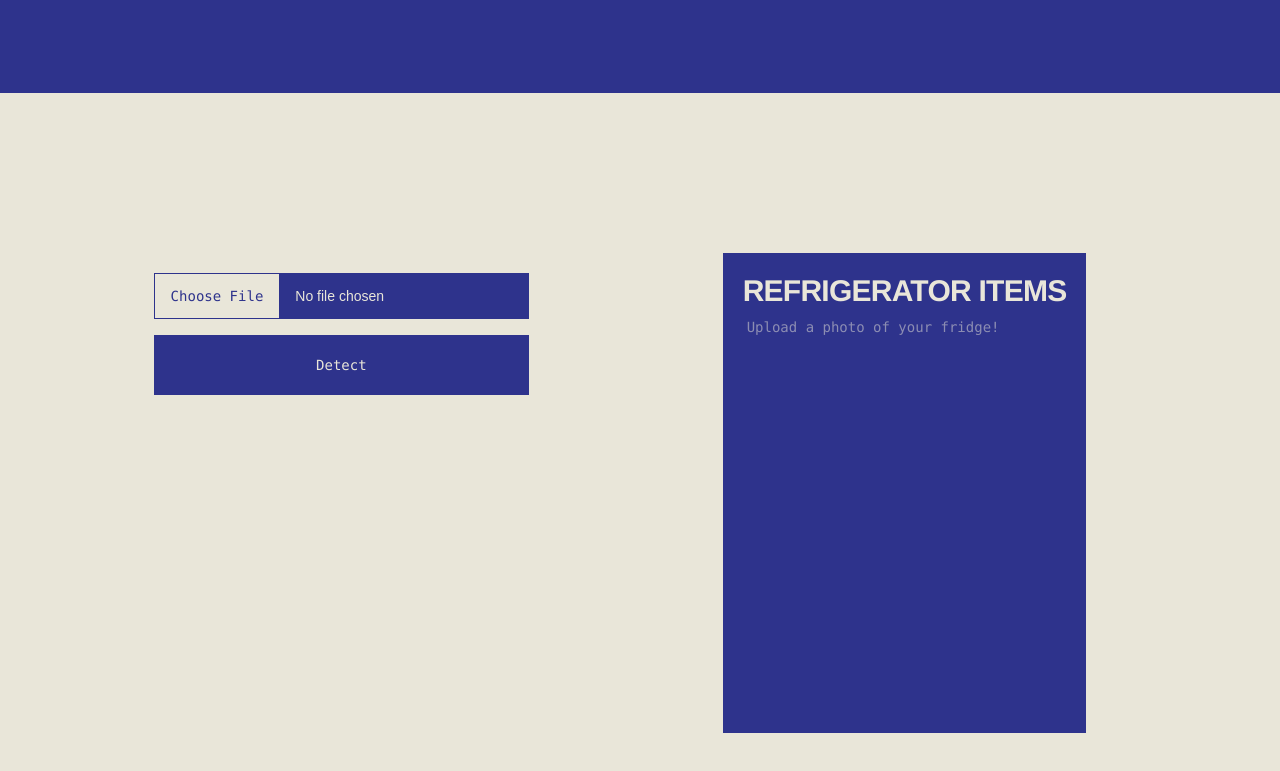
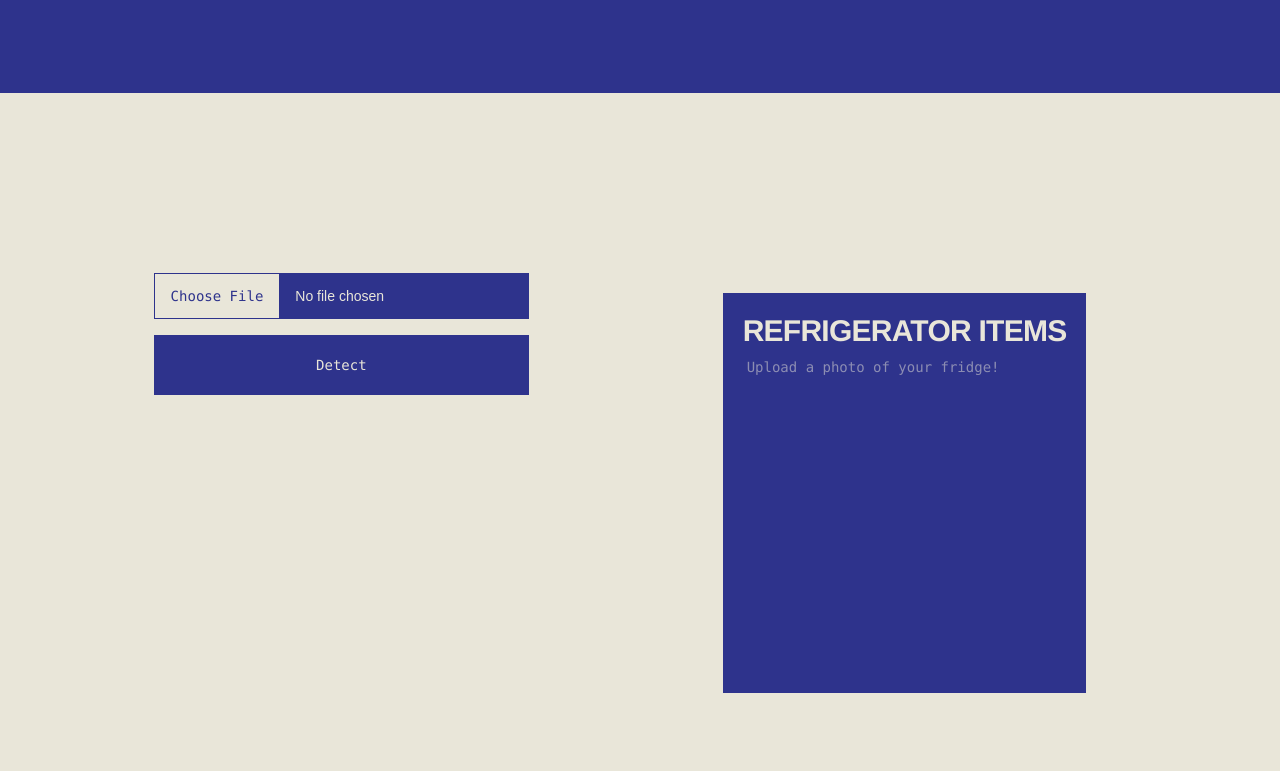
Before and after one commit to aryapatxl/fridge-vision, a Next.js app: page / in a window 1280 px wide. Shown: the part 895-1666 px from the top of the page. Built offline with nearby package versions, Linux system fonts and the light colour scheme.

Commit message:
changed resting height of list

```diff
--- a/src/app/components/ImageUpload.js
+++ b/src/app/components/ImageUpload.js
@@ -96,7 +96,7 @@ const ImageUpload = ({ output, setOutput }) => {
 
           {selectedImage && ( // show the selected image if it exists
           <div className="flex flex-col items-center mt-4">
-            <Image
+            <img
               src={selectedImage}
               alt="Selected"
               className="hidden md:block min-h-[50%] max-h-[400px] mx-auto" // hide on small screens, show on medium and up
--- a/src/app/page.js
+++ b/src/app/page.js
@@ -66,8 +66,8 @@ const HomePage = () => {
               href="#"
               className="block mt-4 xl:mt-0 p-5 max-w-lg bg-blue dark:bg-blue-dark overflow-y-auto"
               style={{
-                minHeight: "60vh", // minimum height
-                maxHeight: output ? "100vh" : "60vh", // max height to 50vh when output exists, otherwise 20vh
+                minHeight: "50vh", // minimum height
+                maxHeight: output ? "100vh" : "50vh", // max height to 50vh when output exists, otherwise 20vh
                 overflowY: "auto" // Enable vertical scrolling if content overflows
               }}
             >
```
